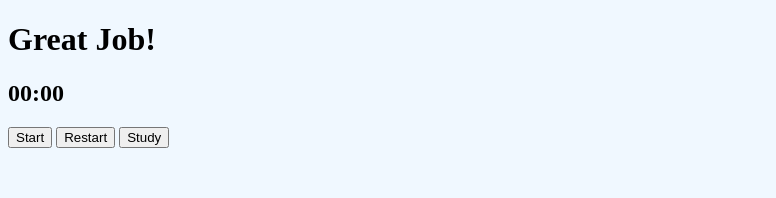
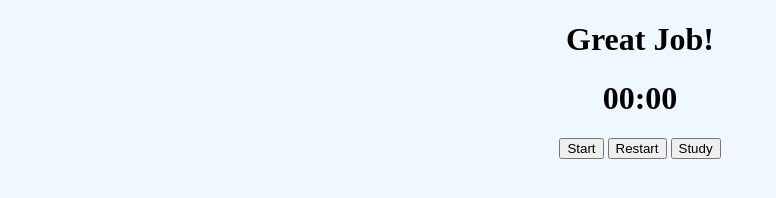
Before and after one commit to Iamkaylaeunji14/Melt-timer, a plain HTML site: page break.html in a window 1280 px wide. Shown: the whole page, without its empty margins (0-776 px from the left). Drawn offline with Linux system fonts and the light colour scheme.

Commit message:
fixed sizing numbers

```diff
--- a/break.html
+++ b/break.html
@@ -8,7 +8,7 @@
 </head>
 <body>
     <h1>Great Job!</h1>
-    <h2>00:00</h2>
+    <h1>00:00</h1>
     <button>Start</button>
     <button>Restart</button>
     <button onclick="window.location.href='study.html'">Study</button>
--- a/melttimer.css
+++ b/melttimer.css
@@ -1,3 +1,5 @@
 body {
+    text-align: center;
     background-color: aliceblue;
+
 }
```
Also changed, not shown: study.html (+1 -1 lines).
